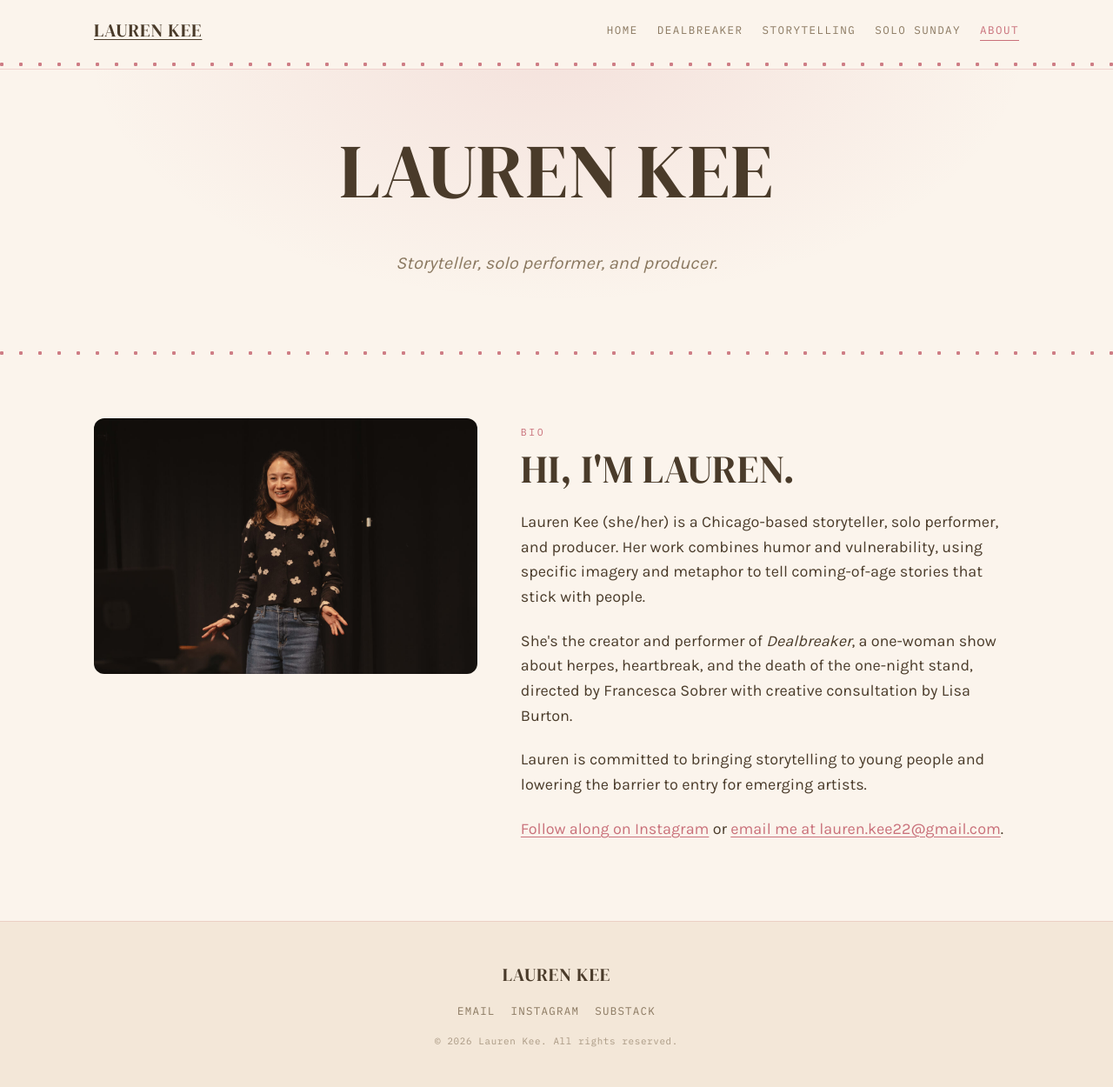
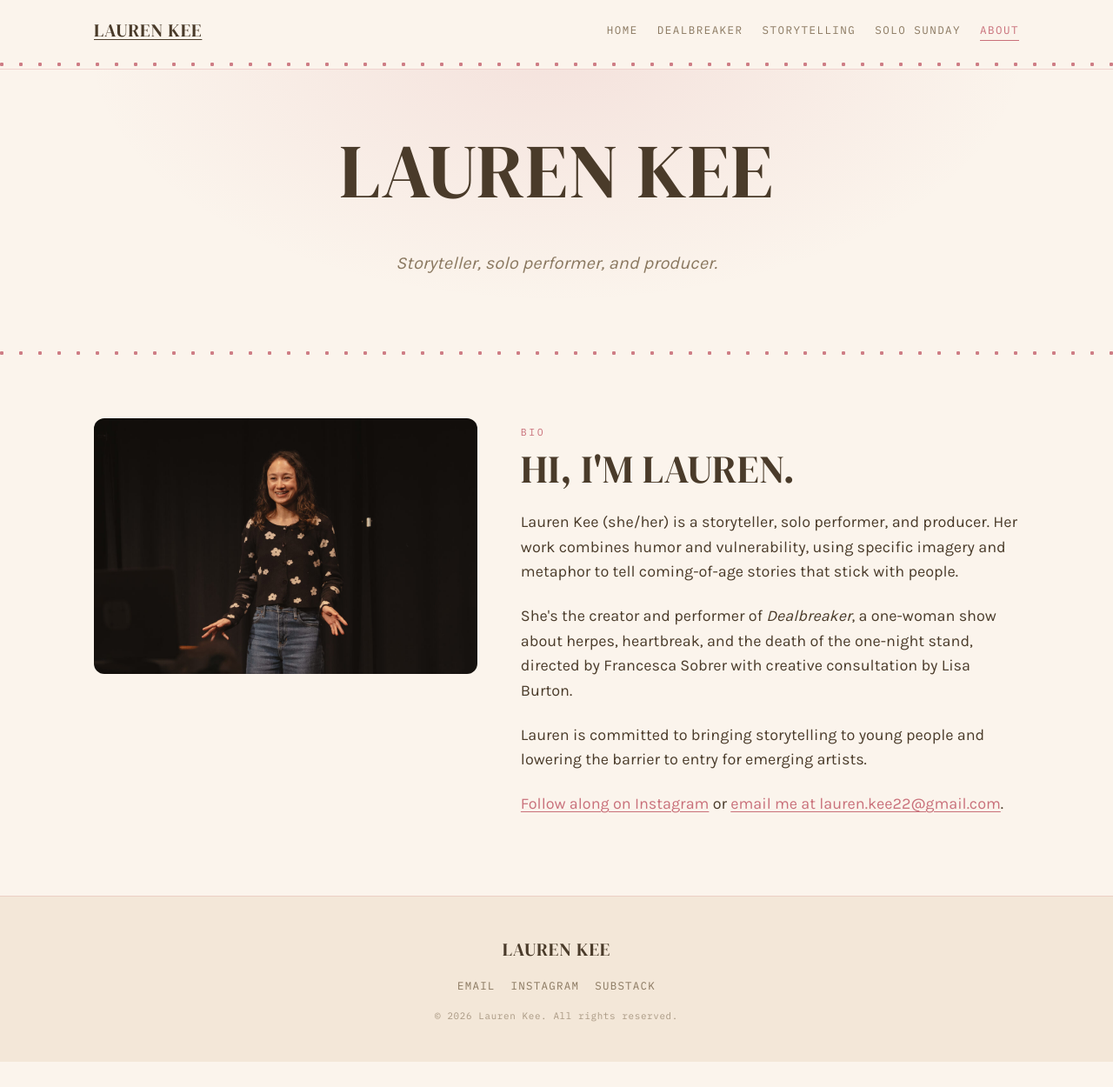
Before and after one commit to laurenkee-hub/site, a Jekyll site: the page built from about.md, in a window 1280 px wide and 1250 px high. Shown: the whole window at 87% size. Built offline with Jekyll 4.4.1, drawn with Linux system fonts in a browser that asks for light colours; some web fonts are replaced.

Commit message:
Update about.md

```diff
--- a/about.md
+++ b/about.md
@@ -17,7 +17,7 @@ permalink: /about/
     <div>
       <p class="eyebrow">Bio</p>
       <h2 class="mt-0">Hi, I'm Lauren.</h2>
-      <p>Lauren Kee (she/her) is a Chicago-based storyteller, solo performer, and producer. Her work combines humor and vulnerability, using specific imagery and metaphor to tell coming-of-age stories that stick with people.</p>
+      <p>Lauren Kee (she/her) is a storyteller, solo performer, and producer. Her work combines humor and vulnerability, using specific imagery and metaphor to tell coming-of-age stories that stick with people.</p>
       <p>She's the creator and performer of <em>Dealbreaker</em>, a one-woman show about herpes, heartbreak, and the death of the one-night stand, directed by Francesca Sobrer with creative consultation by Lisa Burton.</p>
       <p>Lauren is committed to bringing storytelling to young people and lowering the barrier to entry for emerging artists.</p>
       <p><a href="{{ site.social.instagram }}">Follow along on Instagram</a> or <a href="mailto:{{ site.social.email }}">email me at {{ site.social.email }}</a>.</p>
```
